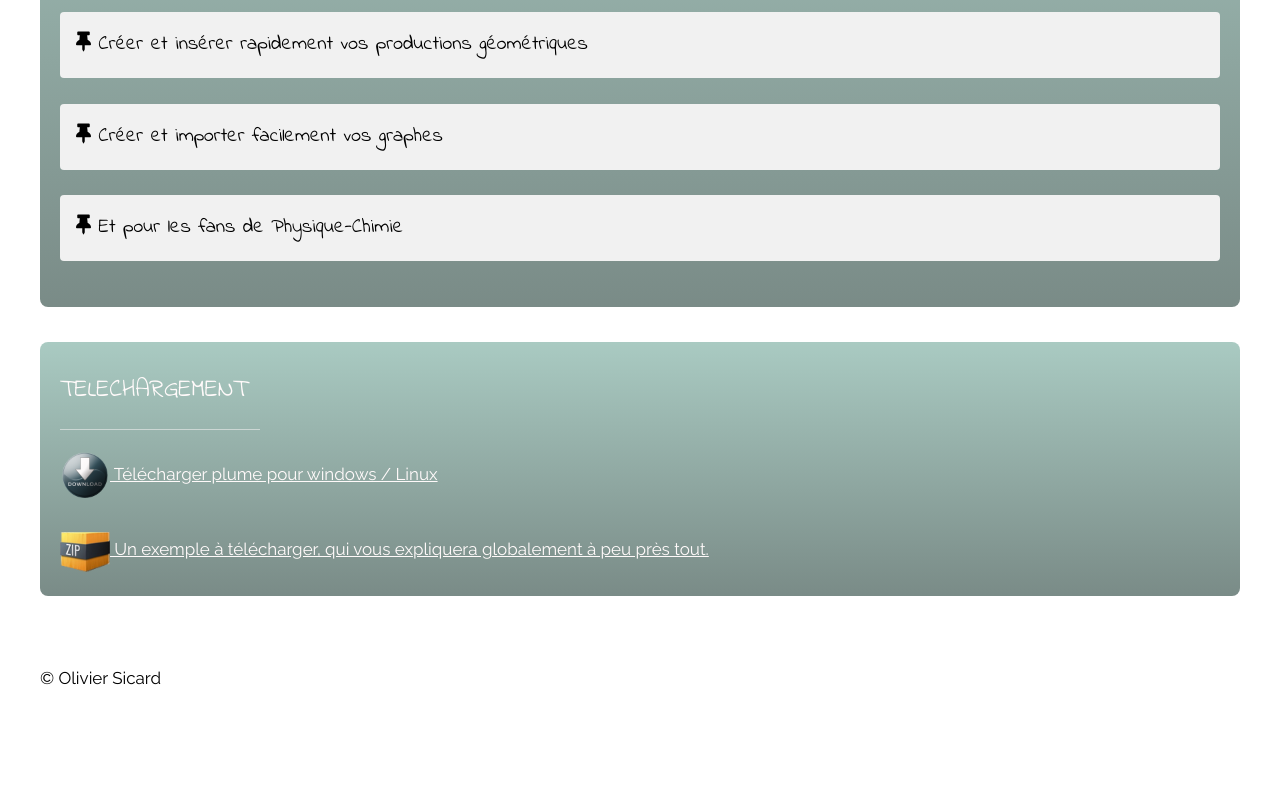
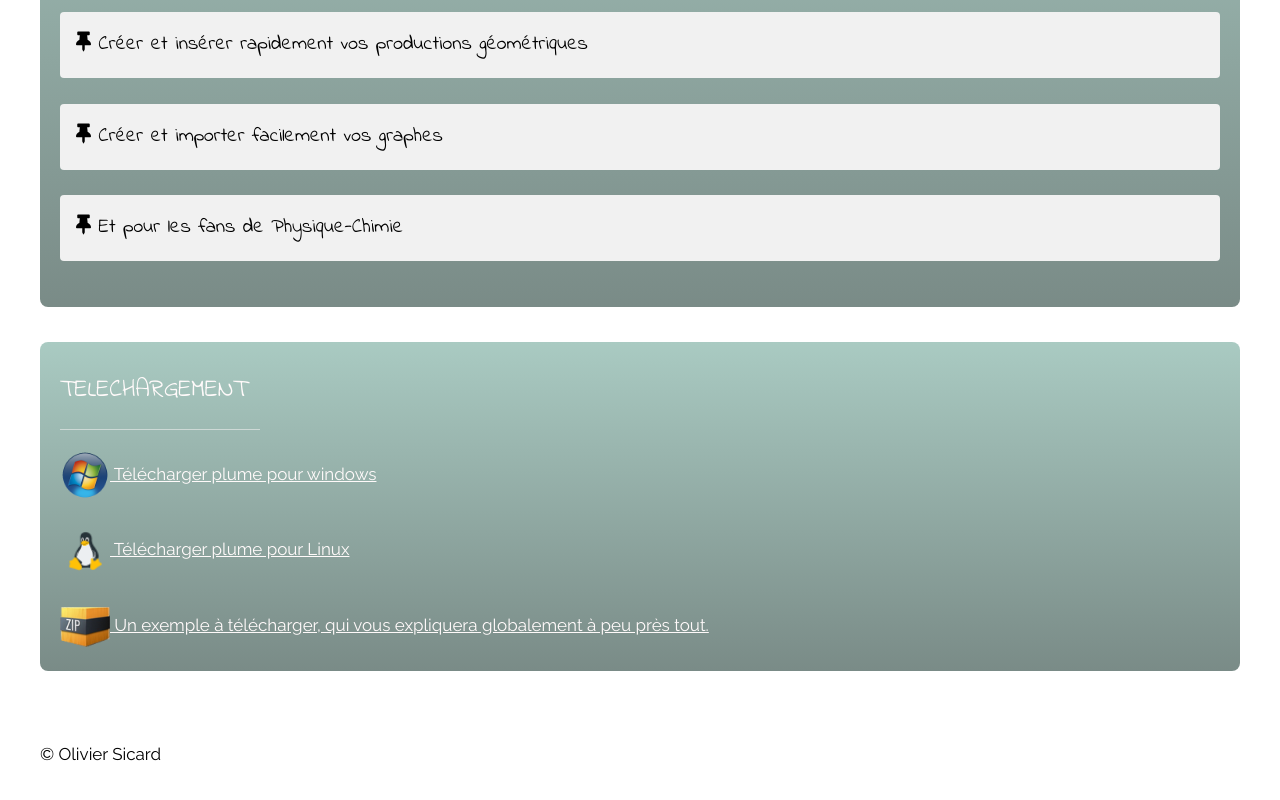
Before and after one commit to Kroxx974/plume, a plain HTML site: page index.html in a window 1280 px wide. Shown: the part 979-1779 px from the top of the page. Before the commit the page ends 1706 px from the top, so only its background shows below. Drawn offline with Linux system fonts and the light colour scheme.

Commit message:
Update index.html

```diff
--- a/index.html
+++ b/index.html
@@ -88,8 +88,11 @@
         <article class="w3-content w3-justify light" >
             <h3>TELECHARGEMENT</h3>
             <hr style="width:200px" class="w3-opacity">
-            <a href="https://nuage07.apps.education.fr/index.php/s/sLcdixHPZejHPor" target="_blank">
-                <img src="./asset/icone_telechargement.png" width=50 height=50> Télécharger plume pour windows / Linux
+            <a href="https://nuage07.apps.education.fr/index.php/s/RMRGx3j6bonxFd2" target="_blank">
+                <img src="./asset/icon_windows.png" width=50 height=50> Télécharger plume pour windows
+            </a><br><br>
+            <a href="https://nuage07.apps.education.fr/index.php/s/rf8XqNycBQyTJ28" target="_blank">
+                <img src="./asset/icon_linux_48.png" width=50 height=50> Télécharger plume pour Linux
             </a><br><br>
 
             <a href="exemple.zip">
```
